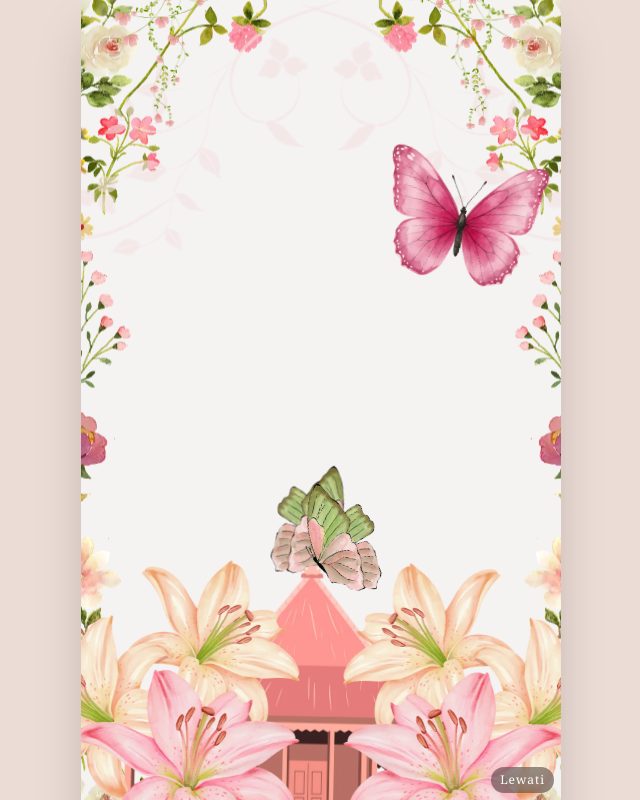
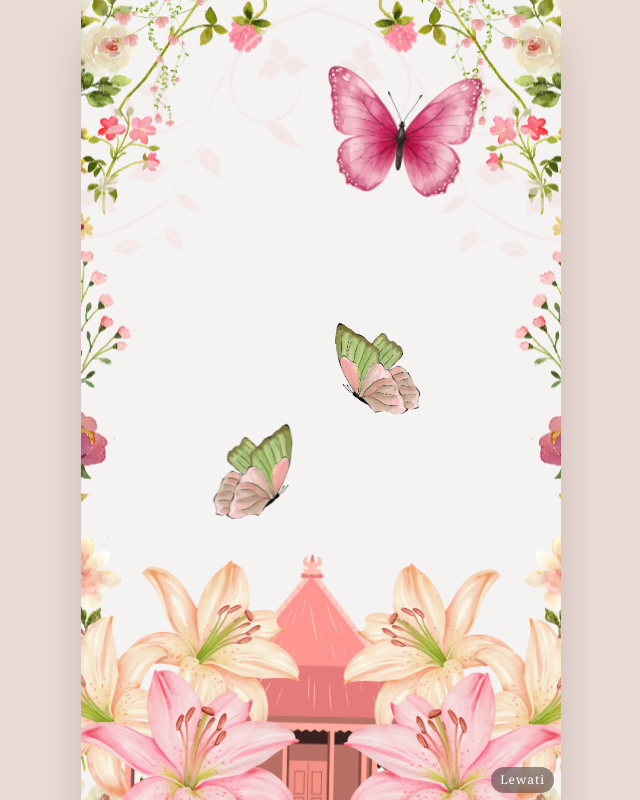
Before and after one commit to gffaza/Webnikah, a Next.js app: page / in a window 1280 px wide. Both pictures are taken after a click on the button "Buka Undangan". Shown: the top 800 px of the page, without its empty margins (319-959 px from the left). Built offline with nearby package versions, Linux system fonts and the light colour scheme.

Commit message:
fix: animated transition on butterfly

```diff
--- a/app/globals.css
+++ b/app/globals.css
@@ -181,6 +181,11 @@ body {
   transform-origin: center;
 }
 
+.butterfly-body {
+  transform-box: fill-box;
+  transform-origin: 50% 55%;
+}
+
 @keyframes float-sway-a {
   0%,
   100% {
@@ -221,62 +226,101 @@ body {
   }
 }
 
+/* Ambient hover — continuous soft figure (linear timing avoids loop hitch). */
 @keyframes float-butterfly {
-  0%,
+  0% {
+    transform: translate(0, 0) rotate(0deg);
+  }
+  25% {
+    transform: translate(1.1%, -2.2%) rotate(-2.5deg);
+  }
+  50% {
+    transform: translate(-0.4%, -3.4%) rotate(1.5deg);
+  }
+  75% {
+    transform: translate(0.8%, -1.4%) rotate(-1.5deg);
+  }
   100% {
     transform: translate(0, 0) rotate(0deg);
   }
-  50% {
-    transform: translate(0.6%, -3.6%) rotate(-3.6deg);
-  }
 }
 
-/* Slow, closed wander paths — three butterflies during the opening beat. */
+/*
+ * Cinematic wander: evenly spaced samples on a soft closed curve.
+ * Use linear timing so ease-in-out doesn't pause at each keyframe / loop seam.
+ * Path on .float-layer; wing bob on .butterfly-body.
+ */
 @keyframes float-butterfly-cinematic-a {
-  0%,
+  0% {
+    transform: translate(0, 0) rotate(-1deg);
+  }
+  20% {
+    transform: translate(10%, 8%) rotate(5deg);
+  }
+  40% {
+    transform: translate(14%, 20%) rotate(3deg);
+  }
+  60% {
+    transform: translate(-6%, 26%) rotate(-5deg);
+  }
+  80% {
+    transform: translate(-8%, 12%) rotate(-3deg);
+  }
   100% {
-    transform: translate(0, 0) rotate(0deg) scale(1);
-  }
-  25% {
-    transform: translate(16%, 18%) rotate(10deg) scale(1.03);
-  }
-  50% {
-    transform: translate(-10%, 32%) rotate(-8deg) scale(1.01);
-  }
-  75% {
-    transform: translate(20%, 10%) rotate(6deg) scale(1.04);
+    transform: translate(0, 0) rotate(-1deg);
   }
 }
 
 @keyframes float-butterfly-cinematic-b {
-  0%,
-  100% {
-    transform: translate(0, 0) rotate(0deg) scale(1);
+  0% {
+    transform: translate(0, 0) rotate(2deg);
   }
   20% {
-    transform: translate(28%, -22%) rotate(-12deg) scale(1.05);
+    transform: translate(14%, -12%) rotate(-4deg);
   }
-  45% {
-    transform: translate(42%, -48%) rotate(8deg) scale(1.02);
+  40% {
+    transform: translate(30%, -30%) rotate(-2deg);
   }
-  70% {
-    transform: translate(12%, -30%) rotate(-6deg) scale(1.04);
+  60% {
+    transform: translate(34%, -38%) rotate(4deg);
+  }
+  80% {
+    transform: translate(12%, -18%) rotate(2deg);
+  }
+  100% {
+    transform: translate(0, 0) rotate(2deg);
   }
 }
 
 @keyframes float-butterfly-cinematic-c {
+  0% {
+    transform: translate(0, 0) rotate(-2deg);
+  }
+  20% {
+    transform: translate(-14%, -12%) rotate(4deg);
+  }
+  40% {
+    transform: translate(-28%, -28%) rotate(2deg);
+  }
+  60% {
+    transform: translate(-32%, -36%) rotate(-4deg);
+  }
+  80% {
+    transform: translate(-10%, -16%) rotate(-2deg);
+  }
+  100% {
+    transform: translate(0, 0) rotate(-2deg);
+  }
+}
+
+/* Soft wing bob — low amplitude so it doesn't fight the path. */
+@keyframes butterfly-flutter {
   0%,
   100% {
-    transform: translate(0, 0) rotate(0deg) scale(1);
+    transform: translateY(0) scale(1);
   }
-  22% {
-    transform: translate(-26%, -20%) rotate(12deg) scale(1.05);
-  }
-  48% {
-    transform: translate(-40%, -46%) rotate(-9deg) scale(1.02);
-  }
-  72% {
-    transform: translate(-14%, -28%) rotate(7deg) scale(1.04);
+  50% {
+    transform: translateY(-0.8%) scale(1.008);
   }
 }
 
@@ -306,13 +350,26 @@ body {
     animation: float-sway-d 7.5s ease-in-out infinite;
   }
   .invite[data-invite-phase="cinematic"] .float-layer--butterfly {
-    animation: float-butterfly-cinematic-a 11s ease-in-out infinite;
+    animation: float-butterfly-cinematic-a 14s linear infinite;
   }
   .invite[data-invite-phase="cinematic"] .float-layer--butterfly-b {
-    animation: float-butterfly-cinematic-b 13s ease-in-out infinite;
+    animation: float-butterfly-cinematic-b 16s linear infinite;
+    animation-delay: -2.4s;
   }
   .invite[data-invite-phase="cinematic"] .float-layer--butterfly-c {
-    animation: float-butterfly-cinematic-c 12s ease-in-out infinite;
+    animation: float-butterfly-cinematic-c 15s linear infinite;
+    animation-delay: -5.1s;
+  }
+  .invite[data-invite-phase="cinematic"] .float-layer--butterfly .butterfly-body {
+    animation: butterfly-flutter 0.85s ease-in-out infinite;
+  }
+  .invite[data-invite-phase="cinematic"] .float-layer--butterfly-b .butterfly-body {
+    animation: butterfly-flutter 0.95s ease-in-out infinite;
+    animation-delay: -0.18s;
+  }
+  .invite[data-invite-phase="cinematic"] .float-layer--butterfly-c .butterfly-body {
+    animation: butterfly-flutter 0.9s ease-in-out infinite;
+    animation-delay: -0.31s;
   }
   .invite[data-invite-phase="cinematic"] .float-layer--soft {
     animation: float-sway-soft 9s ease-in-out infinite;
@@ -332,15 +389,26 @@ body {
     animation: float-sway-d 7s ease-in-out infinite;
   }
   .invite[data-invite-phase="opened"] .float-layer--butterfly {
-    animation: float-butterfly 9s ease-in-out infinite;
+    animation: float-butterfly 10s linear infinite;
   }
   .invite[data-invite-phase="opened"] .float-layer--butterfly-b {
-    animation: float-butterfly 10s ease-in-out infinite;
-    animation-delay: -3s;
+    animation: float-butterfly 11.5s linear infinite;
+    animation-delay: -3.2s;
   }
   .invite[data-invite-phase="opened"] .float-layer--butterfly-c {
-    animation: float-butterfly 11s ease-in-out infinite;
-    animation-delay: -6s;
+    animation: float-butterfly 12.5s linear infinite;
+    animation-delay: -6.4s;
+  }
+  .invite[data-invite-phase="opened"] .float-layer--butterfly .butterfly-body,
+  .invite[data-invite-phase="opened"] .float-layer--butterfly-b .butterfly-body,
+  .invite[data-invite-phase="opened"] .float-layer--butterfly-c .butterfly-body {
+    animation: butterfly-flutter 1s ease-in-out infinite;
+  }
+  .invite[data-invite-phase="opened"] .float-layer--butterfly-b .butterfly-body {
+    animation-delay: -0.22s;
+  }
+  .invite[data-invite-phase="opened"] .float-layer--butterfly-c .butterfly-body {
+    animation-delay: -0.41s;
   }
   .invite[data-invite-phase="opened"] .float-layer--soft {
     animation: float-sway-soft 8s ease-in-out infinite;
--- a/components/backdrop.tsx
+++ b/components/backdrop.tsx
@@ -117,11 +117,16 @@ function Float({
   className?: string;
   children: ReactNode;
 }) {
+  const isButterfly = variant.startsWith("butterfly");
   return (
     <div
       className={`float-layer float-layer--${variant} absolute inset-0 ${className}`.trim()}
     >
-      {children}
+      {isButterfly ? (
+        <div className="butterfly-body absolute inset-0">{children}</div>
+      ) : (
+        children
+      )}
     </div>
   );
 }
```
